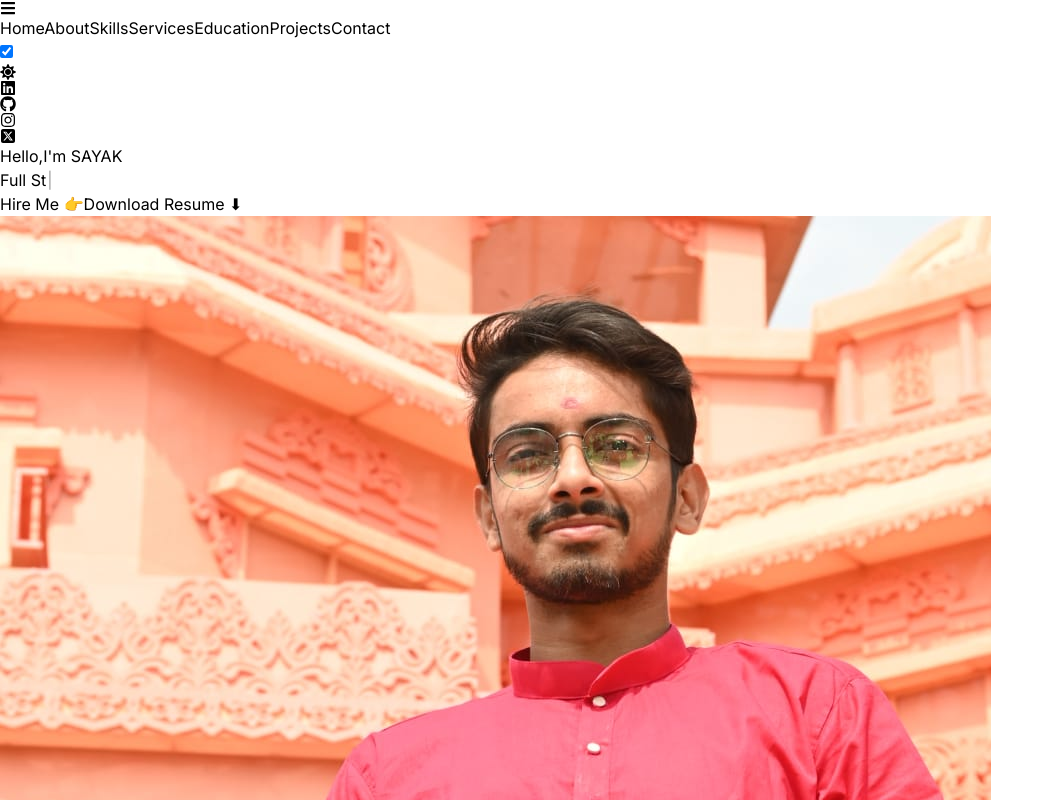
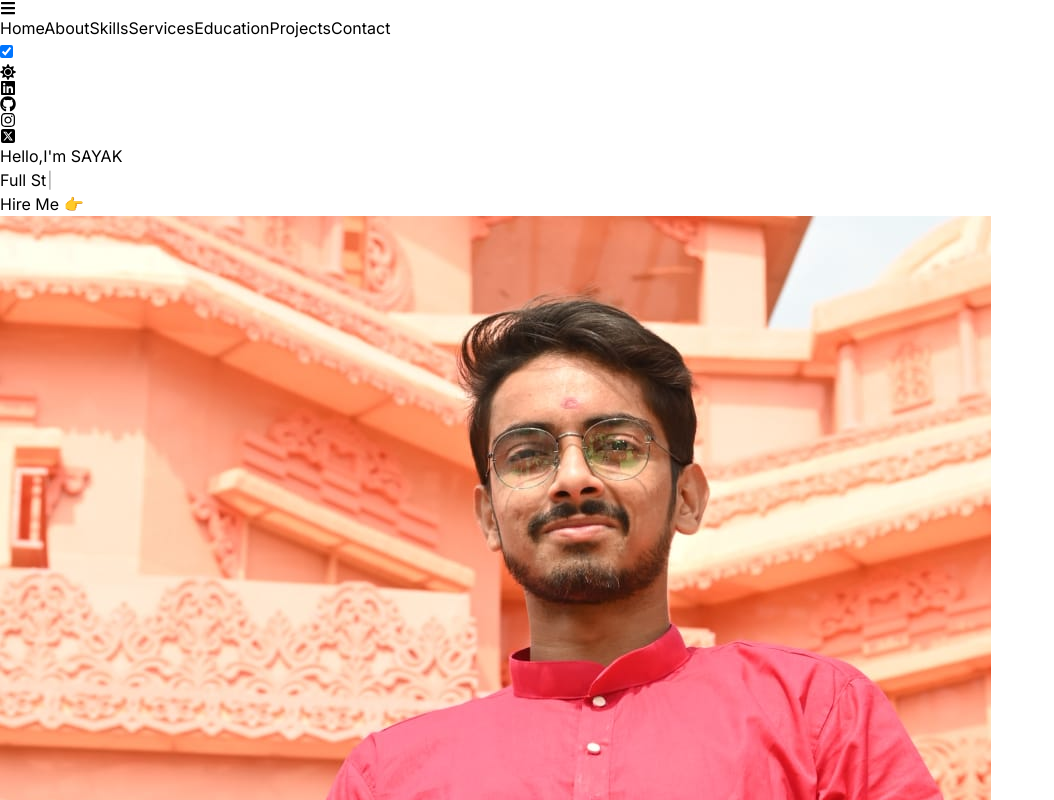
Before and after one commit to Sayak459/PORTFOLIO, a React (Vite) app: page / in a window 1280 px wide. Shown: the top 800 px of the page, without its empty margins (0-1054 px from the left). Built offline with nearby package versions, Linux system fonts and the light colour scheme.

Commit message:
will add cv later

```diff
--- a/src/components/Hero.jsx
+++ b/src/components/Hero.jsx
@@ -36,9 +36,9 @@ const Hero = () => {
                             <button className='bg-blue-500 hover:bg-red-700 text-black font-bold font-mono py-2 px-4 rounded-xl'>
                                 Hire Me 👉
                             </button>
-                            <a className=' ml-4 bg-green-500 hover:bg-pink-700 text-black font-bold font-mono py-2 px-4 rounded-full' href={CV} download="CV.pdf">
+                            {/* <a className=' ml-4 bg-green-500 hover:bg-pink-700 text-black font-bold font-mono py-2 px-4 rounded-full' href={CV} download="CV.pdf">
                                 Download Resume ⬇
-                            </a>
+                            </a> */}
                         </div>
                     </div>
                 </div>
```
